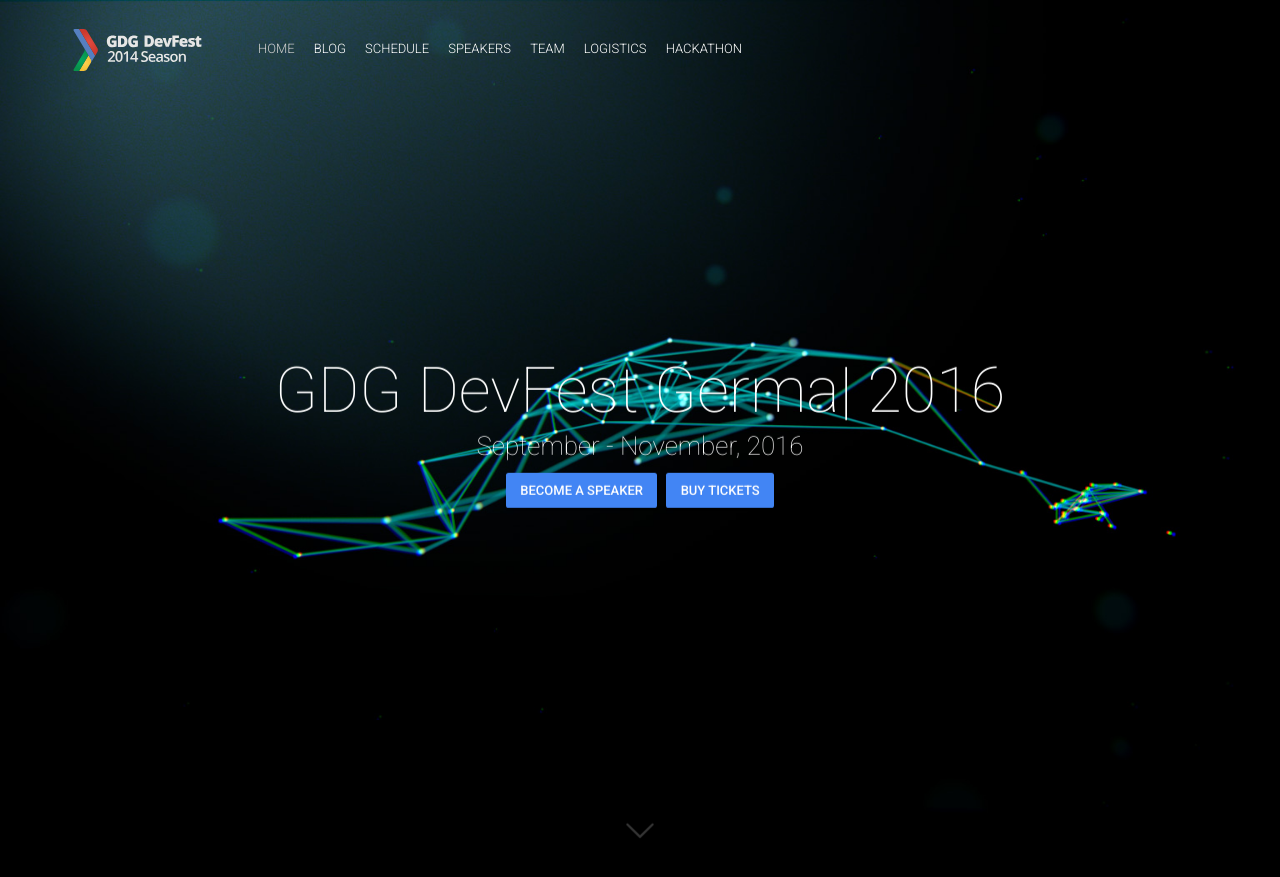
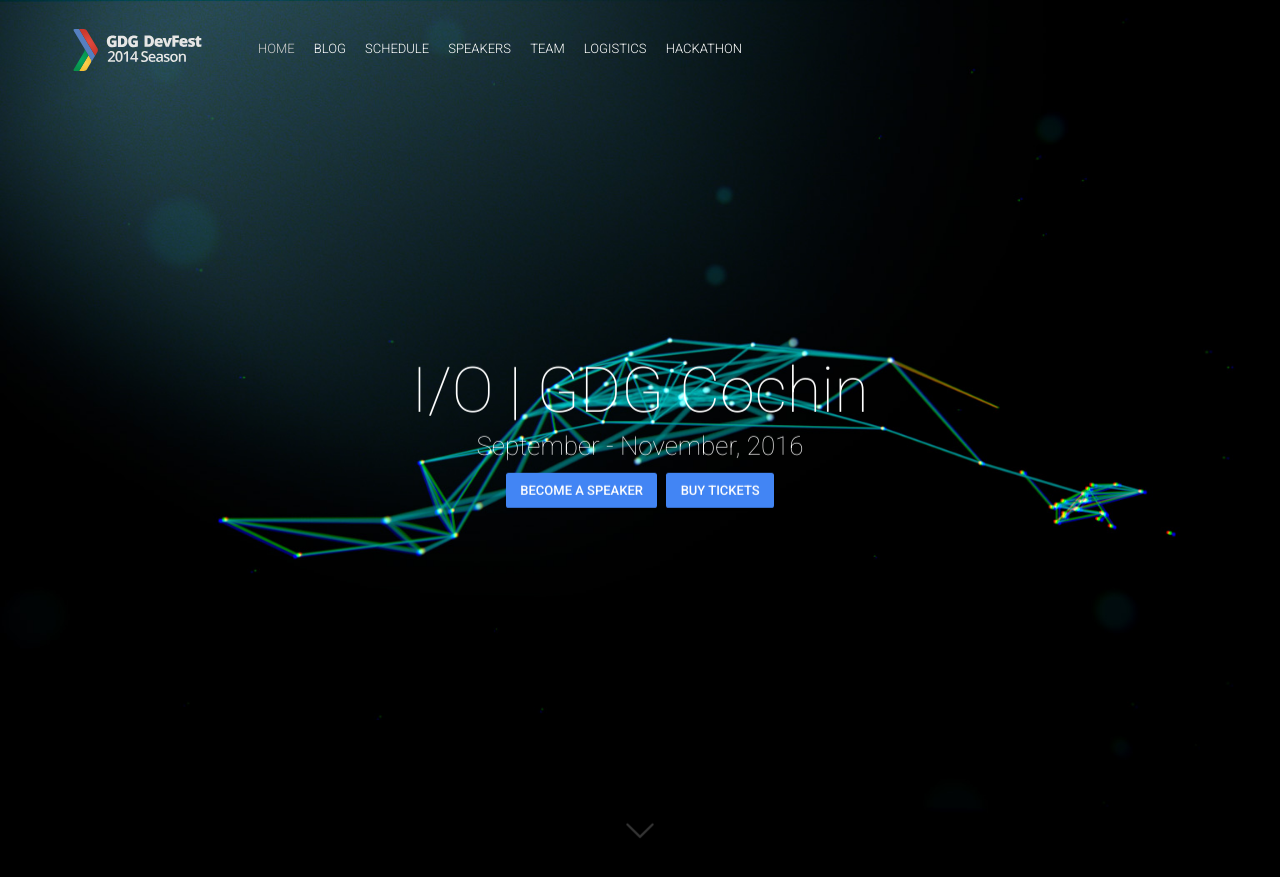
Before and after one commit to ReonSaji/GDGCochin.github.io, a Jekyll site: the page built from index.html, in a window 1280 px wide and 900 px high. Shown: the top 877 px of the window. Built offline with Jekyll 4.4.1, drawn with Linux system fonts in a browser that asks for light colours; nearby versions of some CDN libraries; comment, search, counter and statistics services are not loaded.

Commit message:
Update _config.yml

```diff
--- a/_config.yml
+++ b/_config.yml
@@ -56,9 +56,9 @@ rightNavigationButtons:
 
 # Hero Block
 heroImage: "hero.jpg"
-heroTitle: "GDG DevFest <typeout> 2016"
+heroTitle: "<typeout> GDG Cochin"
 eventDate: "September - November, 2016"
-typeoutTextValues: '"", "Season", "Ukraine", "Germany", "USA"'
+typeoutTextValues: '"", "DevFest", "Codelab", "I/O Extended", "Droid"'
 typeoutFallback: "Season"
 heroButtons:
  - {link: "https://bit.ly/dfua-c4p", text: "Become a speaker"}
```
